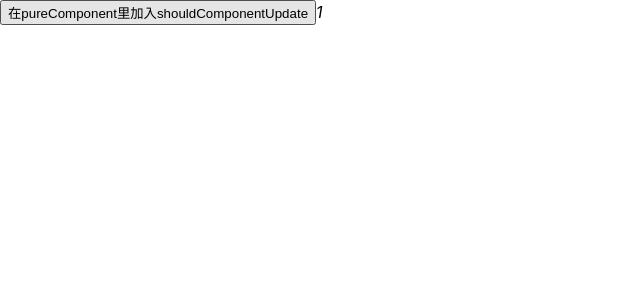
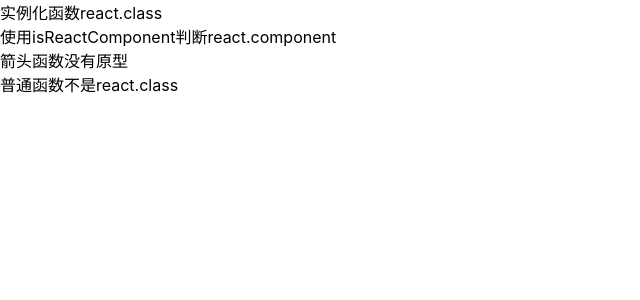
Before and after one commit to MrSeaWave/test-react-feature, a React (Create React App) app: page / in a window 1280 px wide. Shown: the top 300 px of the page, without its empty margins (0-640 px from the left). Built offline with nearby package versions, Linux system fonts and the light colour scheme.

Commit message:
使用原型上的isReactComponent去判断

```diff
--- a/src/App.js
+++ b/src/App.js
@@ -10,7 +10,7 @@ class App extends Component {
   render() {
     return (
       <div style={{}}>
-        <PureComponentTest/>
+        <DiffClassAndFunction/>
       </div>
     );
   }
--- a/src/DiffClassAndFunction/index.js
+++ b/src/DiffClassAndFunction/index.js
@@ -12,6 +12,9 @@ class DiffClassAndFunction extends Component{
         实例化函数
         {ReactClass.prototype instanceof Component ?'react.class':'no react.class'}
         <br/>
+        使用isReactComponent判断
+        {ReactClass.prototype.isReactComponent?'react.component':'no'}
+        <br/>
         {ReactArrowFunction.prototype instanceof Component ?'react.class':'箭头函数没有原型'}
         <br/>
         {ReactFunction.prototype instanceof Component ?'react.class':'普通函数不是react.class'}
```
